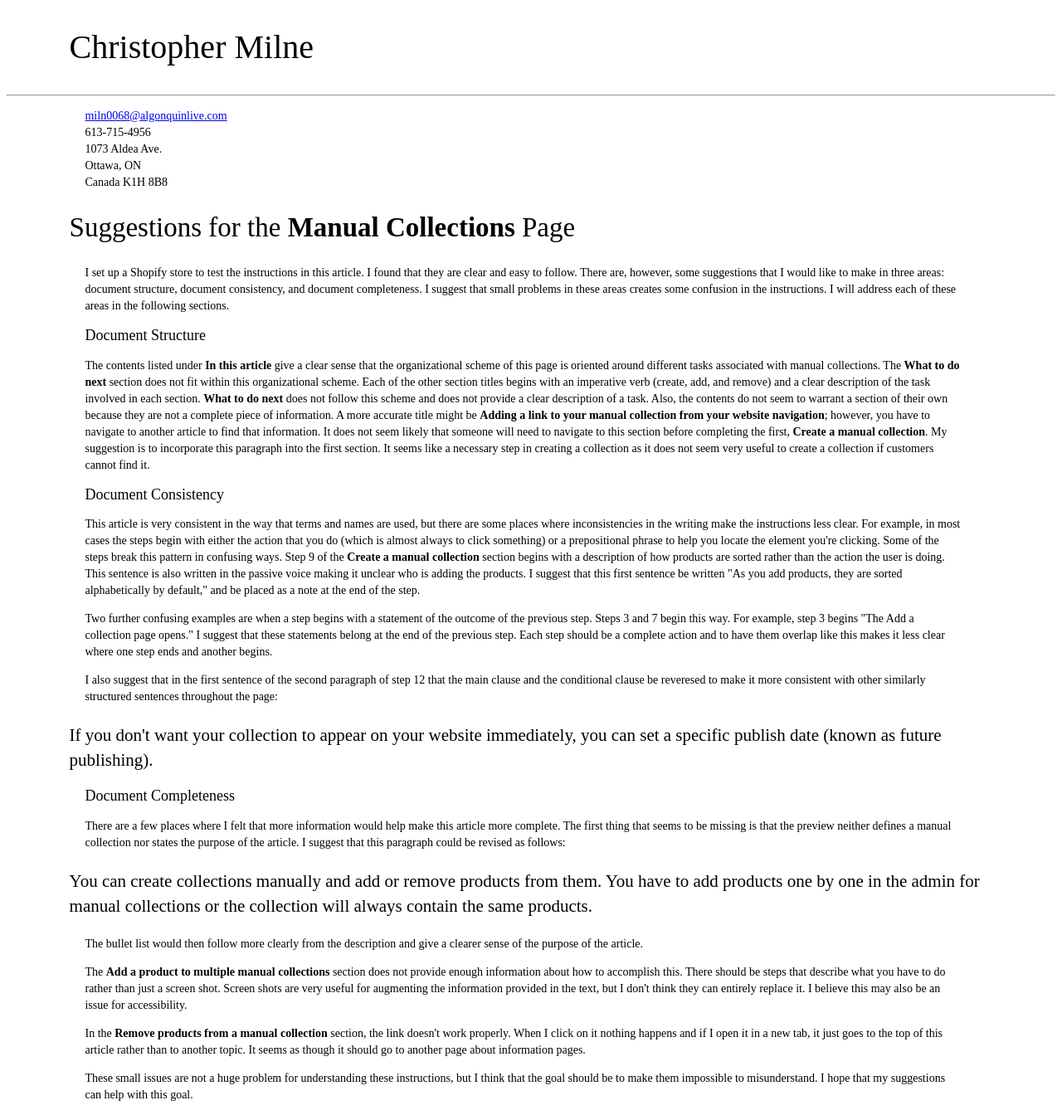
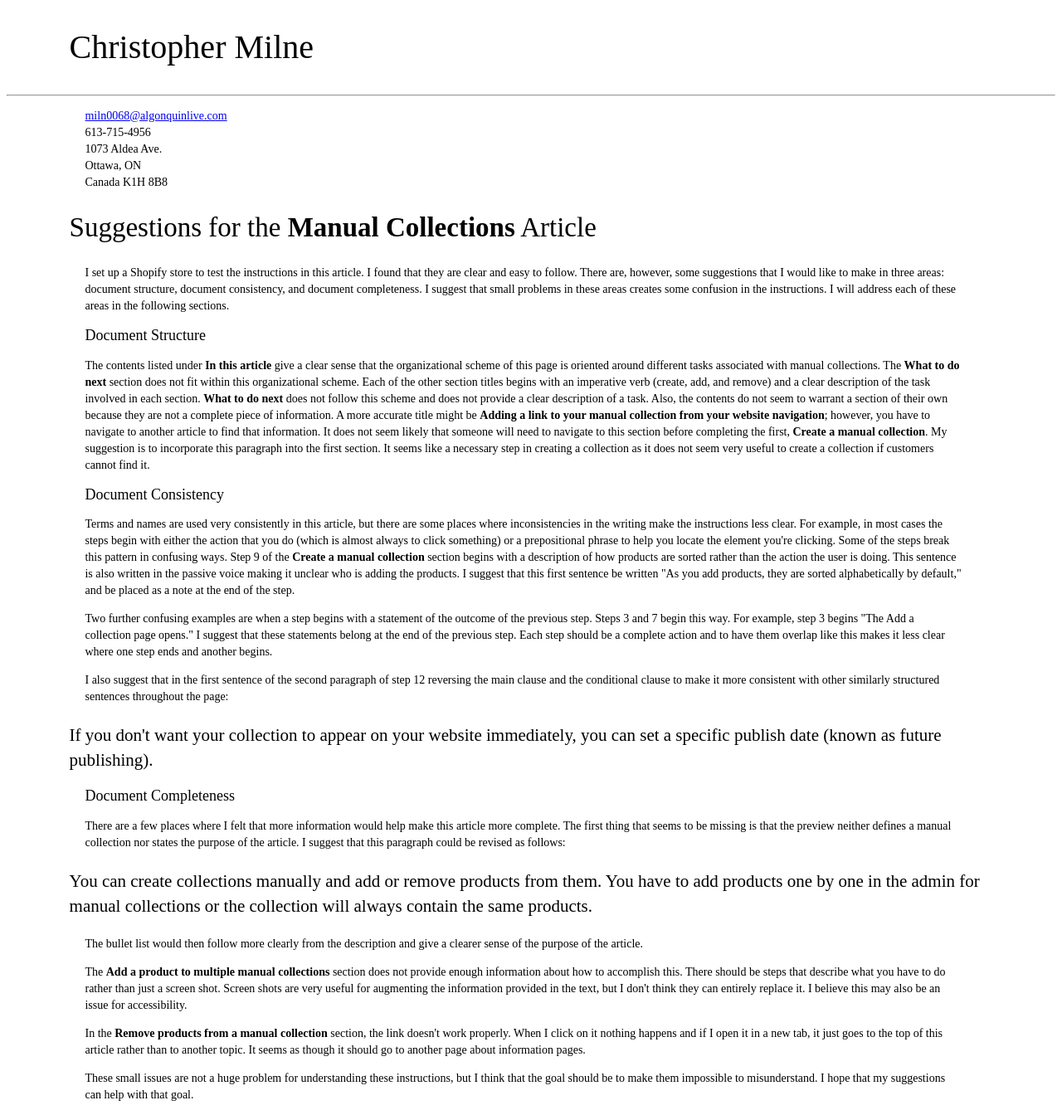
Before and after one commit to chris-milne/chris-milne.github.io, a Jekyll site: the page built from index.html, in a window 1280 px wide. Shown: the whole page at 83% size. Built offline with Jekyll 4.4.1, drawn with Linux system fonts in a browser that asks for light colours.

Commit message:
Update index.html

```diff
--- a/index.html
+++ b/index.html
@@ -12,15 +12,15 @@ title: Chris Milne - Technical Writer
 Ottawa, ON<br />
 Canada
 K1H 8B8</p>
-	<h2>Suggestions for the <b>Manual Collections</b> Page</h2>
+	<h2>Suggestions for the <b>Manual Collections</b> Article</h2>
 	<p>I set up a Shopify store to test the instructions in this article. I found that they are clear and easy to follow. There are, however, some suggestions that I would like to make in three areas: document structure, document consistency, and document completeness. I suggest that small problems in these areas creates some confusion in the instructions. I will address each of these areas in the following sections.</p>
 	<h3>Document Structure</h3>
 	<p>The contents listed under <b>In this article</b> give a clear sense that the organizational scheme of this page is oriented around different tasks associated with manual collections. The <b>What to do next</b> section does not fit within this organizational scheme. Each of the other section titles begins with an imperative verb (create, add, and remove) and a clear description of the task involved in each section. <b>What to do next</b> does not follow this scheme and does not provide a clear description of a task. Also, the contents do not seem to warrant a section of their own because they are not a complete piece of information. A more accurate title might be <b>Adding a link to your manual collection from your website navigation</b>; however, you have to navigate to another article to find that information. It does not seem likely that someone will need to navigate to this section before completing the first, <b>Create a manual collection</b>. My suggestion is to incorporate this paragraph into the first section. It seems like a necessary step in creating a collection as it does not seem very useful to create a collection if customers cannot find it.</p>
 
 	<h3>Document Consistency</h3>
-	<p>This article is very consistent in the way that terms and names are used, but there are some places where inconsistencies in the writing make the instructions less clear. For example, in most cases the steps begin with either the action that you do (which is almost always to click something) or a prepositional phrase to help you locate the element you're clicking. Some of the steps break this pattern in confusing ways. Step 9 of the <b>Create a manual collection</b> section begins with a description of how products are sorted rather than the action the user is doing. This sentence is also written in the passive voice making it unclear who is adding the products. I suggest that this first sentence be written "As you add products, they are sorted alphabetically by default," and be placed as a note at the end of the step.</p>
+	<p>Terms and names are used very consistently in this article, but there are some places where inconsistencies in the writing make the instructions less clear. For example, in most cases the steps begin with either the action that you do (which is almost always to click something) or a prepositional phrase to help you locate the element you're clicking. Some of the steps break this pattern in confusing ways. Step 9 of the <b>Create a manual collection</b> section begins with a description of how products are sorted rather than the action the user is doing. This sentence is also written in the passive voice making it unclear who is adding the products. I suggest that this first sentence be written "As you add products, they are sorted alphabetically by default," and be placed as a note at the end of the step.</p>
 	<p>Two further confusing examples are when a step begins with a statement of the outcome of the previous step. Steps 3 and 7 begin this way. For example, step 3 begins "The Add a collection page opens." I suggest that these statements belong at the end of the previous step. Each step should be a complete action and to have them overlap like this makes it less clear where one step ends and another begins.</p>
-	<p>I also suggest that in the first sentence of the second paragraph of step 12 that the main clause and the conditional clause be reveresed to make it more consistent with other similarly structured sentences throughout the page:</p>
+	<p>I also suggest that in the first sentence of the second paragraph of step 12 reversing the main clause and the conditional clause to make it more consistent with other similarly structured sentences throughout the page:</p>
 	<blockquote>If you don't want your collection to appear on your website immediately, you can set a specific publish date (known as future publishing).</blockquote>
 
 	<h3>Document Completeness</h3>
@@ -29,6 +29,6 @@ K1H 8B8</p>
 	<p>The bullet list would then follow more clearly from the description and give a clearer sense of the purpose of the article.</p>
 	<p>The <b>Add a product to multiple manual collections</b> section does not provide enough information about how to accomplish this. There should be steps that describe what you have to do rather than just a screen shot. Screen shots are very useful for augmenting the information provided in the text, but I don't think they can entirely replace it. I believe this may also be an issue for accessibility.</p>
 	<p>In the <b>Remove products from a manual collection</b> section, the link doesn't work properly. When I click on it nothing happens and if I open it in a new tab, it just goes to the top of this article rather than to another topic. It seems as though it should go to another page about information pages.</p>
-	<p>These small issues are not a huge problem for understanding these instructions, but I think that the goal should be to make them impossible to misunderstand. I hope that my suggestions can help with this goal.</p>
+	<p>These small issues are not a huge problem for understanding these instructions, but I think that the goal should be to make them impossible to misunderstand. I hope that my suggestions can help with that goal.</p>
 
 </div><!-- /.blurb -->
```
Also changed, not shown: other parts of index.html (+1 -1 lines).
